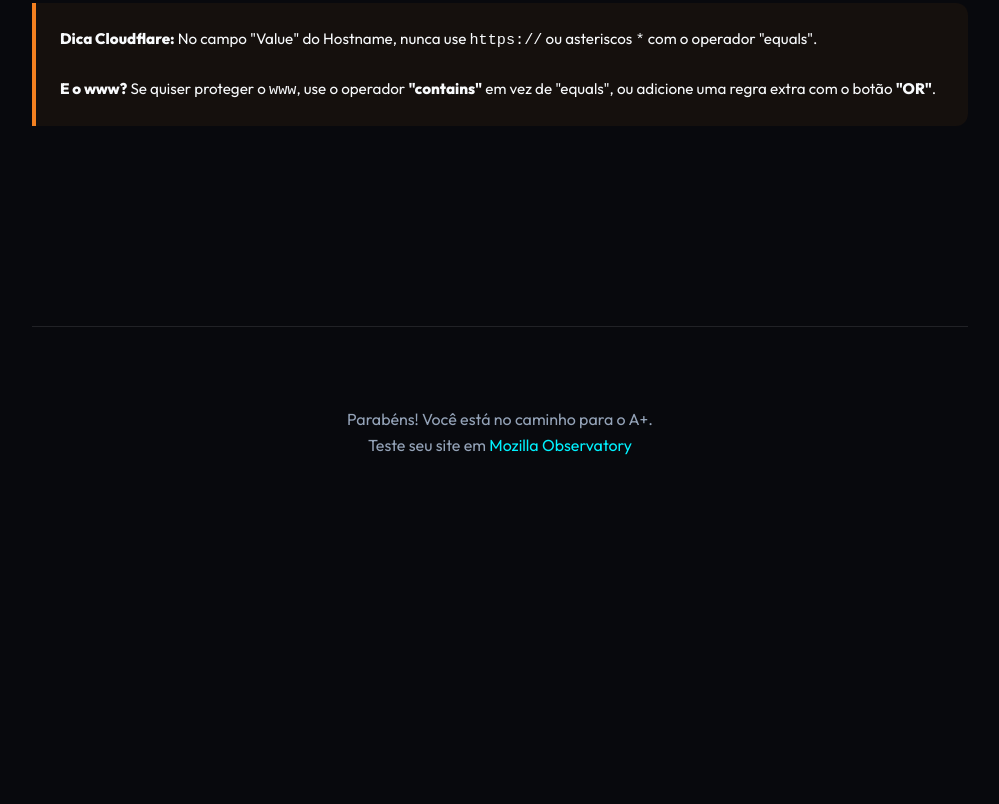
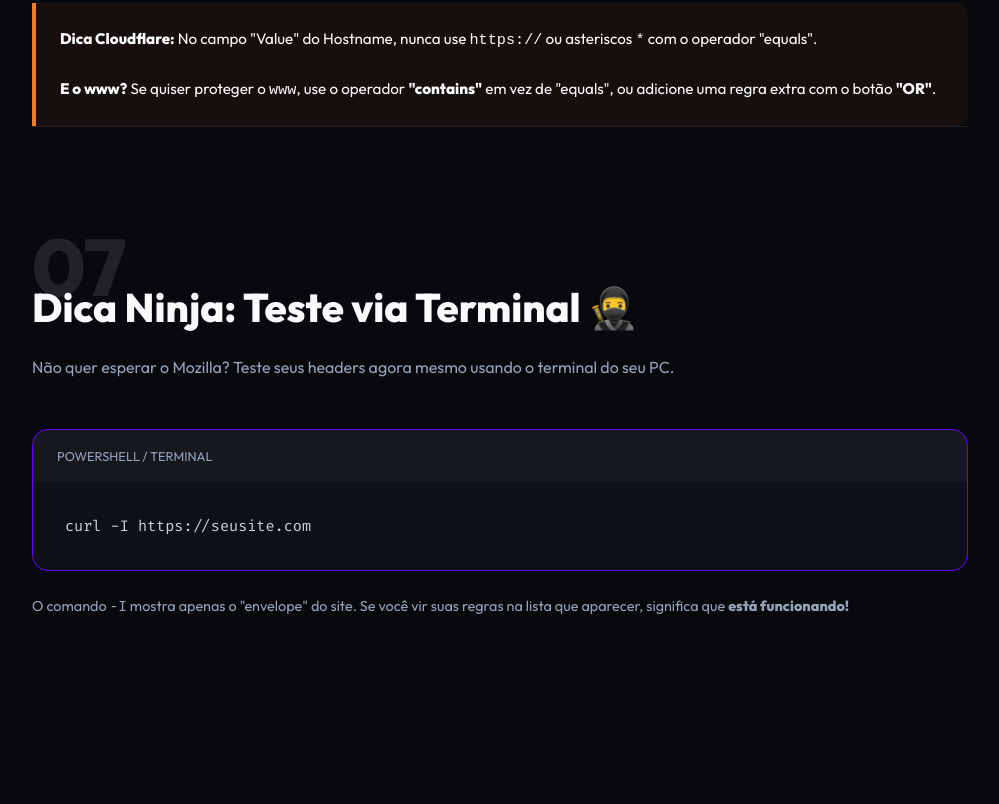
Before and after one commit to inteligenciamilgrau/safelearn, a plain HTML site: page index.html in a window 1280 px wide. Shown: the part 7996-8800 px from the top of the page, without its empty margins (140-1139 px from the left). Before the commit the page ends 8634 px from the top, so only its background shows below. Drawn offline with Linux system fonts and the light colour scheme.

Commit message:
feat: add 'Step 7' Ninja Tip for terminal verification using curl -I

```diff
--- a/index.html
+++ b/index.html
@@ -302,6 +302,22 @@ Permissions-Policy: camera=(), microphone=()
                     <br><br>
                     <strong>E o www?</strong> Se quiser proteger o <code>www</code>, use o operador <strong>"contains"</strong> em vez de "equals", ou adicione uma regra extra com o botão <strong>"OR"</strong>.
                 </div>
+            <!-- Step 7 -->
+            <div class="step-container" id="step-7">
+                <div class="step-number">07</div>
+                <h2>Dica Ninja: Teste via Terminal 🥷</h2>
+                <p>Não quer esperar o Mozilla? Teste seus headers agora mesmo usando o terminal do seu PC.</p>
+
+                <div class="code-box" style="border-color: var(--accent-secondary);">
+                    <div class="code-header">
+                        <span>POWERSHELL / TERMINAL</span>
+                    </div>
+                    <pre>curl -I https://seusite.com</pre>
+                </div>
+
+                <p style="margin-top: 1.5rem; font-size: 0.9rem;">
+                    O comando <code>-I</code> mostra apenas o "envelope" do site. Se você vir suas regras na lista que aparecer, significa que <strong>está funcionando!</strong>
+                </p>
             </div>
         </div>
 
```
